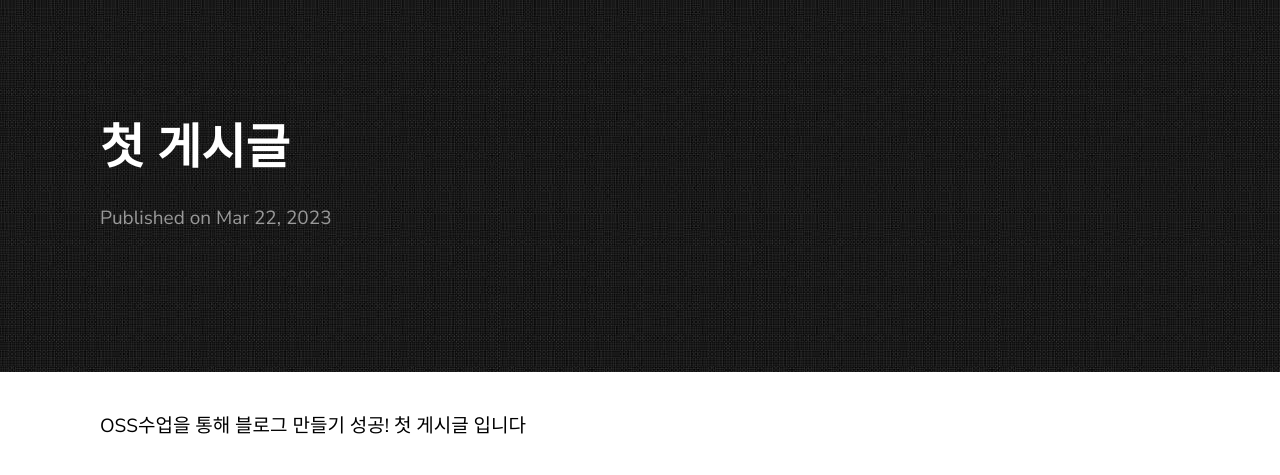
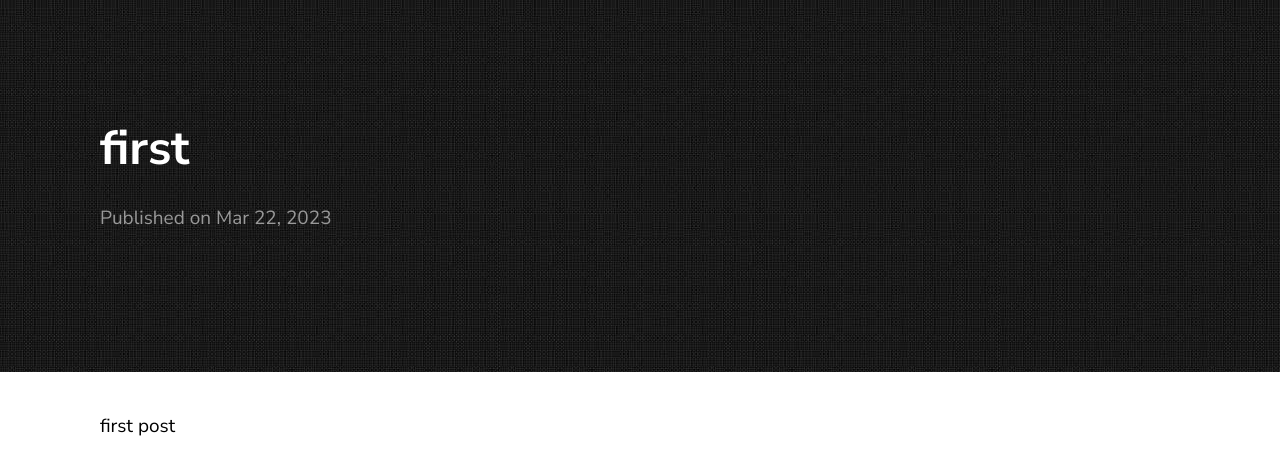
Before and after one commit to Dayy9984/Dayy9984.github.io, a Jekyll site: the page built from _posts/2023-03-22-첫 게시글.markdown, in a window 1280 px wide. Shown: the top 475 px of the page. Built offline with Jekyll 4.4.1, drawn with Linux system fonts in a browser that asks for light colours.

Commit message:
Update 2023-03-22-첫 게시글.markdown

```diff
--- a/_posts/2023-03-22-첫 게시글.markdown
+++ b/_posts/2023-03-22-첫 게시글.markdown
@@ -1,6 +1,6 @@
 ---
 layout: post
-title:  "첫 게시글"
+title:  "first"
 date:   2023-03-22 22:04:36 +0530
 ---
-OSS수업을 통해 블로그 만들기 성공! 첫 게시글 입니다
+first post
```
